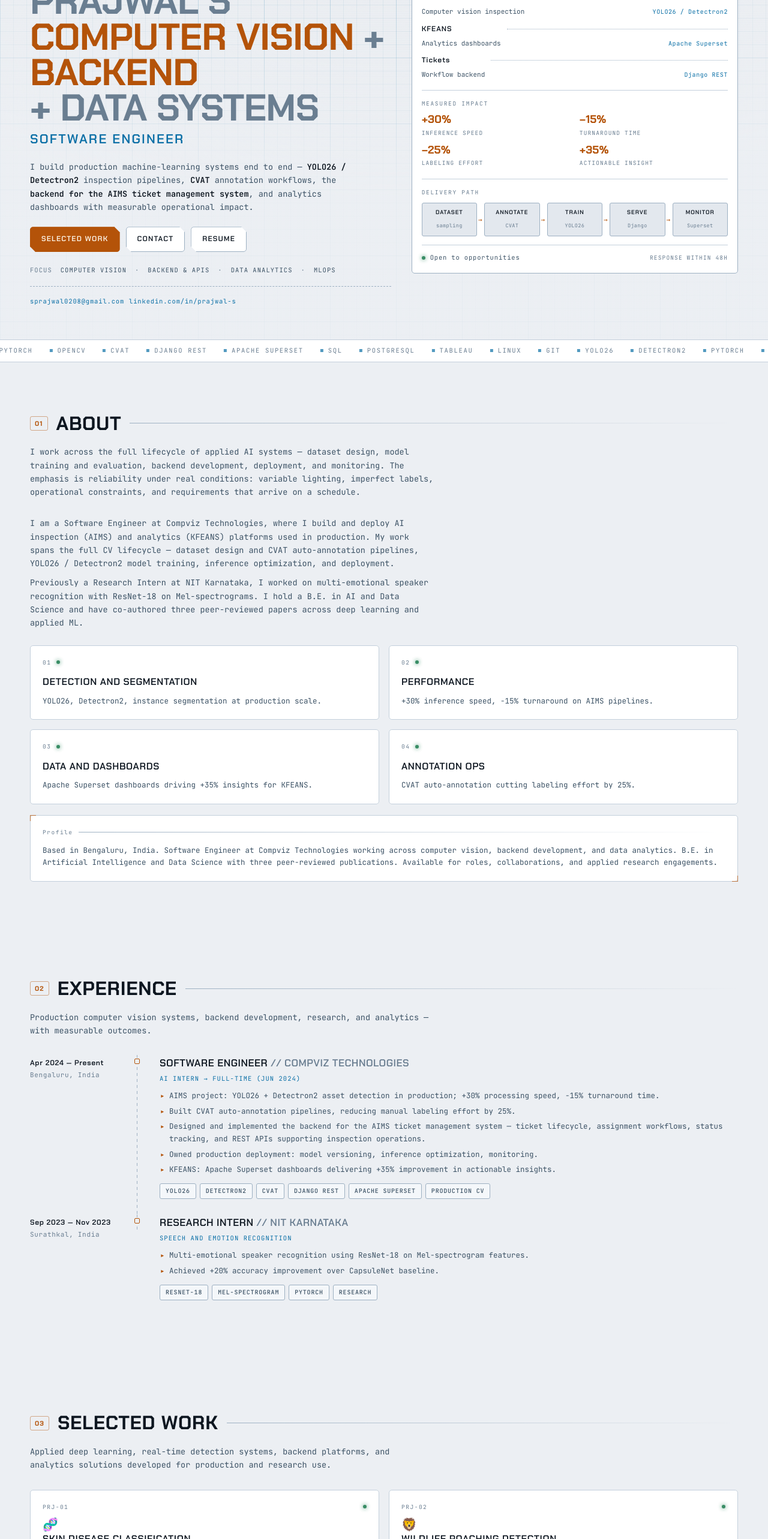
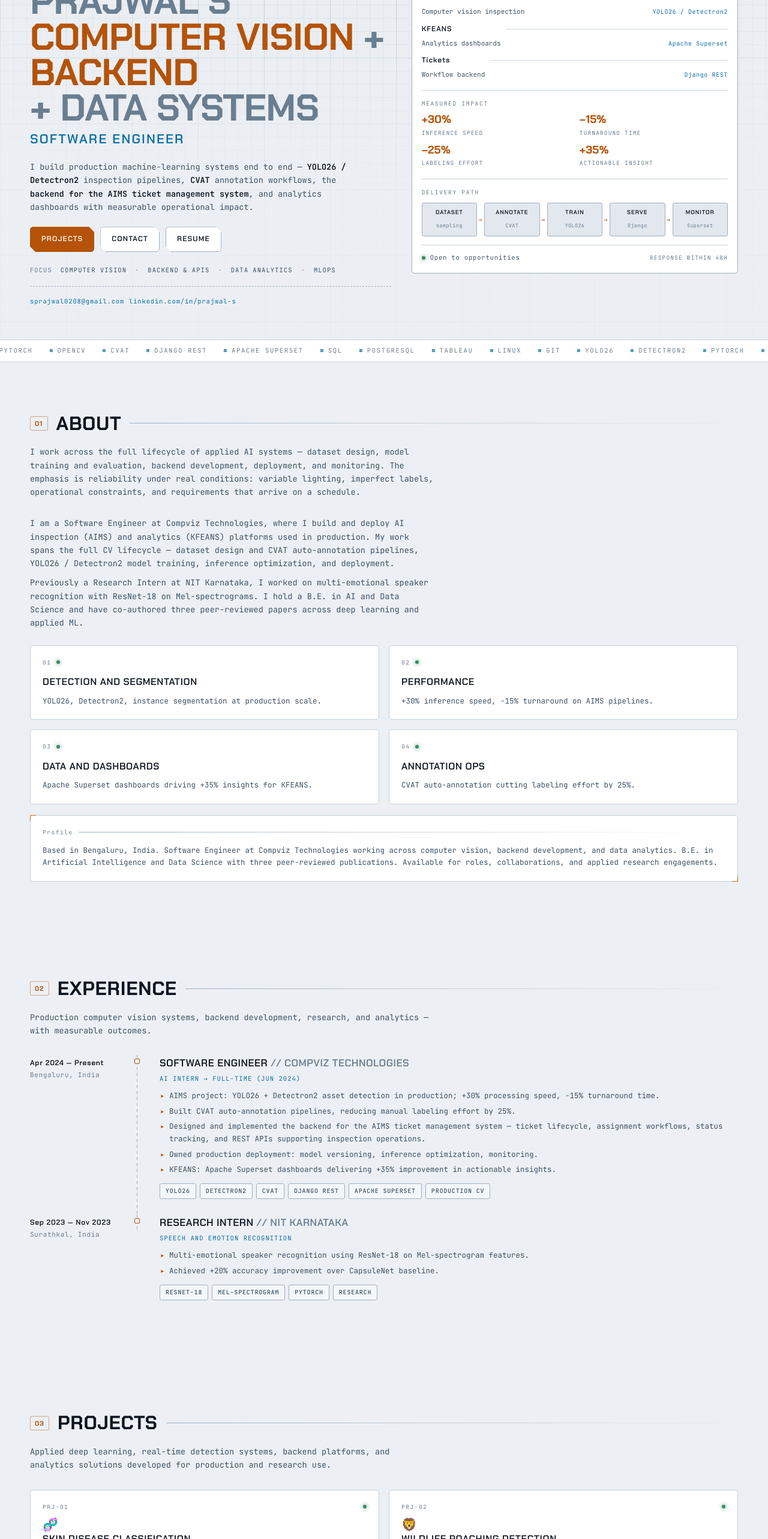
Before and after one commit to Prajwal-038/Prajwal-038.github.io, a React (Vite) app in the folder frontend/: page / in a window 1280 px wide. Shown: the part 234-2800 px from the top of the page at 60% size. Built offline with nearby package versions, Linux system fonts and the light colour scheme; no server answers.

Commit message:
Copy: Contact button label, Projects section heading

```diff
--- a/frontend/src/components/Contact.jsx
+++ b/frontend/src/components/Contact.jsx
@@ -20,7 +20,7 @@
       return;
     }
     setSending(true);
-    setStatus('TRANSMITTING...');
+    setStatus('SENDING...');
     const res = await submitContact(form);
     setSending(false);
     if (res.ok) {
@@ -107,7 +107,7 @@
             <textarea id="message" name="message" placeholder="Describe the role, project, or collaboration..." value={form.message} onChange={onChange} />
           </div>
           <button className="btn btn-solid" type="submit" disabled={sending}>
-            {sending ? 'Transmitting...' : 'Transmit'}
+            {sending ? 'Sending...' : 'Contact'}
           </button>
           <div className={`form-status ${ok ? 'ok' : ''}`}>{status}</div>
         </motion.form>
--- a/frontend/src/components/Hero.jsx
+++ b/frontend/src/components/Hero.jsx
@@ -106,7 +106,7 @@
           </p>
 
           <div className="hero-cta">
-            <a className="btn btn-solid" href="#projects">Selected Work</a>
+            <a className="btn btn-solid" href="#projects">Projects</a>
             <a className="btn" href="#contact">Contact</a>
             <a className="btn" href={resumeUrl} target="_blank" rel="noreferrer">Resume</a>
           </div>
--- a/frontend/src/components/Projects.jsx
+++ b/frontend/src/components/Projects.jsx
@@ -18,7 +18,7 @@
     <section className="section container" id="projects">
       <div className="sec-head">
         <span className="sec-idx">03</span>
-        <h2 className="sec-title">Selected Work</h2>
+        <h2 className="sec-title">Projects</h2>
         <span className="sec-rule" />
       </div>
       <p className="sec-sub">
```
